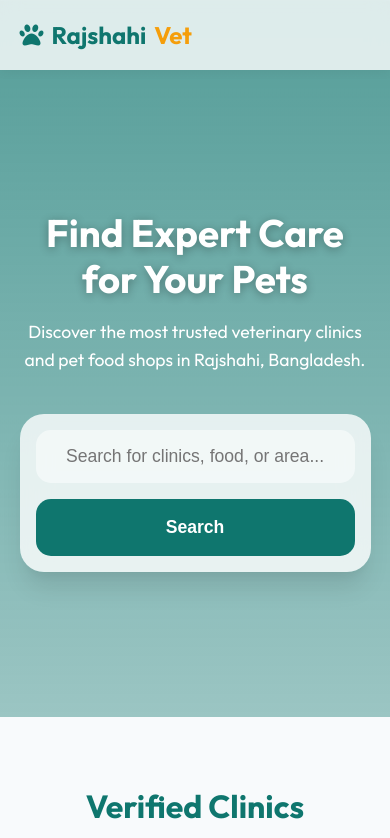
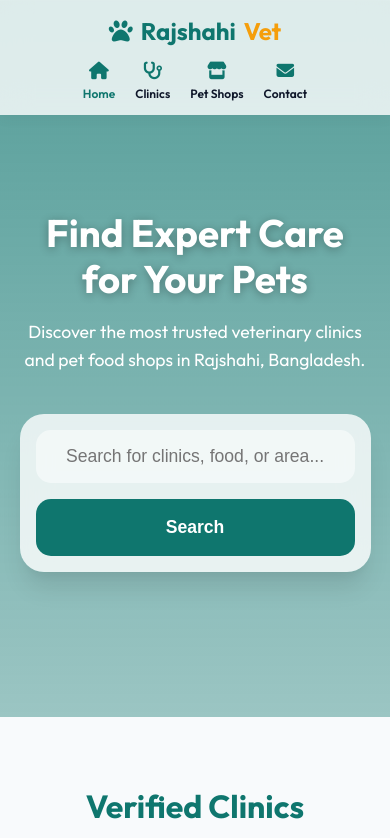
Before and after one commit to dev-apurbo/VetHub, a plain HTML site: page index.html in a window 390 px wide. Shown: the top 838 px of the page. Drawn offline with Linux system fonts and the light colour scheme.

Commit message:
mobile nav bar

```diff
--- a/index.css
+++ b/index.css
@@ -45,14 +45,15 @@ header {
     position: fixed;
     top: 0;
     width: 100%;
-    padding: 1.5rem 5%;
+    padding: 1.25rem 5%;
     display: flex;
     justify-content: space-between;
     align-items: center;
     background: var(--glass);
-    backdrop-filter: blur(10px);
+    backdrop-filter: blur(15px);
     z-index: 1000;
-    box-shadow: 0 2px 10px rgba(0,0,0,0.05);
+    box-shadow: 0 2px 15px rgba(0,0,0,0.05);
+    transition: all 0.3s ease;
 }
 
 .logo {
@@ -71,19 +72,57 @@ header {
 nav ul {
     display: flex;
     list-style: none;
-    gap: 2rem;
+    gap: 1.5rem;
 }
 
 nav ul li a {
     text-decoration: none;
     color: var(--text-dark);
-    font-weight: 500;
-    transition: color 0.3s ease;
+    font-weight: 600;
+    transition: all 0.3s ease;
+    display: flex;
+    align-items: center;
+    gap: 0.5rem;
+    font-size: 0.95rem;
 }
 
-nav ul li a:hover {
+nav ul li a i {
+    color: var(--primary);
+    font-size: 1.1rem;
+    display: none; /* Hidden on desktop by default unless preferred */
+}
+
+nav ul li a:hover, nav ul li a.active {
     color: var(--primary);
 }
+
+@media (max-width: 768px) {
+    header {
+        flex-direction: column;
+        padding: 0.75rem 1rem;
+        gap: 0.75rem;
+    }
+
+    nav {
+        width: 100%;
+    }
+
+    nav ul {
+        justify-content: center;
+        gap: 1.25rem;
+    }
+
+    nav ul li a {
+        flex-direction: column;
+        gap: 0.25rem;
+        font-size: 0.75rem;
+    }
+
+    nav ul li a i {
+        display: block;
+    }
+}
+
 
 /* Hero Section */
 .hero {
@@ -677,14 +716,6 @@ footer {
         font-size: 1.1rem;
     }
 
-    header {
-        padding: 1rem 5%;
-    }
-
-    nav {
-        display: none;
-    }
-
     .contact-form {
         padding: 2.5rem 1.5rem;
     }
--- a/index.html
+++ b/index.html
@@ -49,10 +49,10 @@
         </div>
         <nav aria-label="Main Navigation">
             <ul>
-                <li><a href="#home">Home</a></li>
-                <li><a href="#clinics">Clinics</a></li>
-                <li><a href="#shops">Pet Shops</a></li>
-                <li><a href="#contact">Contact</a></li>
+                <li><a href="#home"><i class="fas fa-home"></i> <span>Home</span></a></li>
+                <li><a href="#clinics"><i class="fas fa-stethoscope"></i> <span>Clinics</span></a></li>
+                <li><a href="#shops"><i class="fas fa-store"></i> <span>Pet Shops</span></a></li>
+                <li><a href="#contact"><i class="fas fa-envelope"></i> <span>Contact</span></a></li>
             </ul>
         </nav>
     </header>
--- a/script.js
+++ b/script.js
@@ -263,5 +263,41 @@ window.addEventListener('click', (e) => {
     }
 });
 
+// Update Active State on Scroll
+function updateActiveNavLink() {
+    const sections = ['home', 'clinics', 'shops', 'contact'];
+    const scrollPosition = window.scrollY + 100;
+
+    sections.forEach(id => {
+        const section = document.getElementById(id);
+        if (section) {
+            const sectionTop = section.offsetTop;
+            const sectionHeight = section.offsetHeight;
+
+            if (scrollPosition >= sectionTop && scrollPosition < sectionTop + sectionHeight) {
+                document.querySelectorAll('.mobile-nav-item').forEach(item => {
+                    item.classList.remove('active');
+                    if (item.getAttribute('href') === `#${id}`) {
+                        item.classList.add('active');
+                    }
+                });
+
+                // Also update desktop nav if needed
+                document.querySelectorAll('nav ul li a').forEach(item => {
+                    item.classList.remove('active');
+                    if (item.getAttribute('href') === `#${id}`) {
+                        item.classList.add('active');
+                    }
+                });
+            }
+        }
+    });
+}
+
+window.addEventListener('scroll', updateActiveNavLink);
+
 // Run init
-document.addEventListener('DOMContentLoaded', init);
+document.addEventListener('DOMContentLoaded', () => {
+    init();
+    updateActiveNavLink();
+});
```
